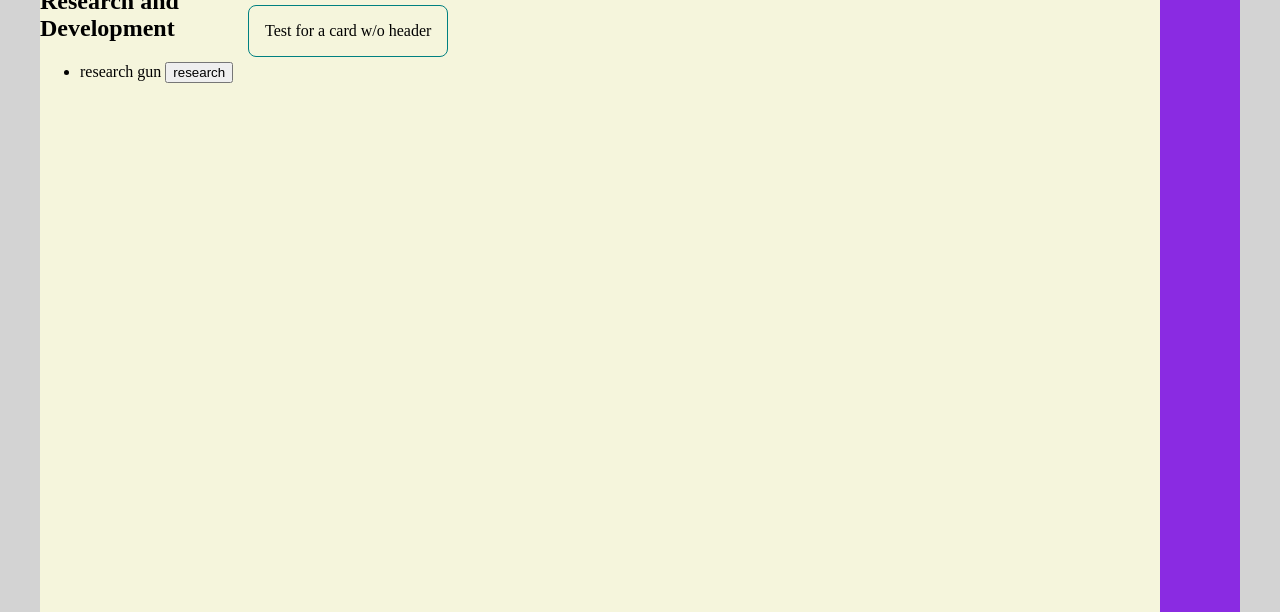
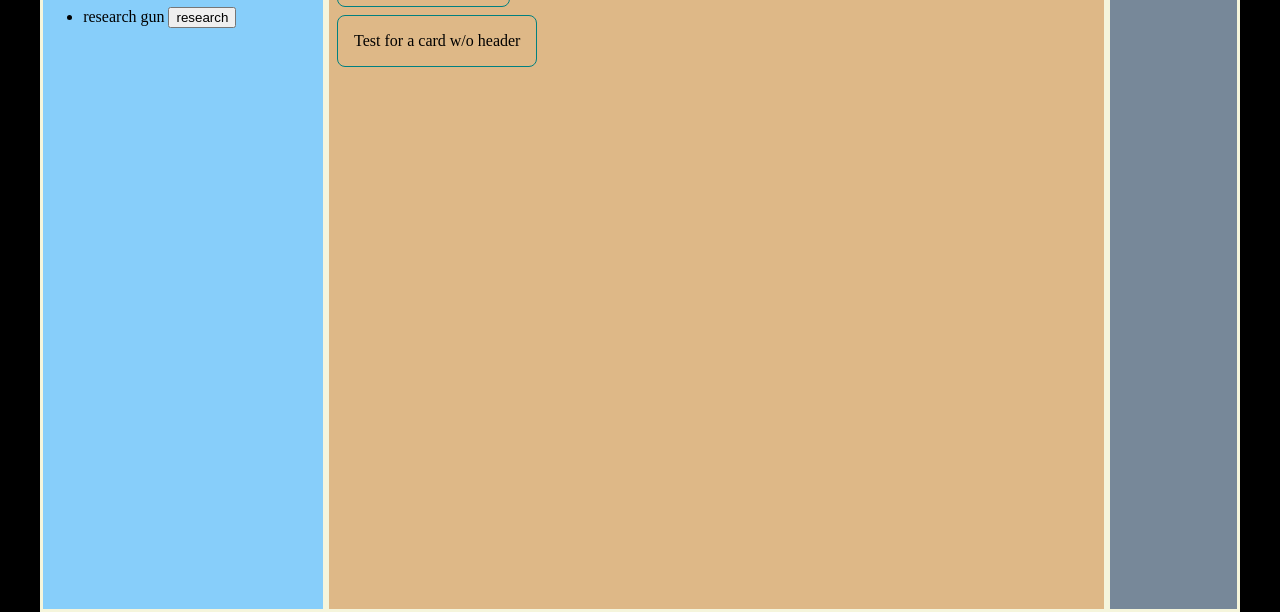
Before and after one commit to DrTrifonius/military-industry-tycoon, a plain HTML site: page index.html in a window 1280 px wide. Shown: the part 188-800 px from the top of the page. Drawn offline with Linux system fonts and the light colour scheme.

Commit message:
more grid testing

```diff
--- a/css/border.css
+++ b/css/border.css
@@ -5,4 +5,5 @@ div {
 	border-style: solid;
 	border-width: thin;
 	border-color: var(--dev-color);
+	border-radius: 10px;
 }
--- /dev/null
+++ b/css/grid/grid_grid.css
@@ -0,0 +1,28 @@
+
+@media only screen and (min-width: 900px) {
+	#content {
+		display: grid;
+		min-height: 100vh;
+		grid-template-areas:
+			"top top top"
+			"left main right"
+			"bottom bottom right";
+		grid-template-columns: auto 1fr auto;
+		grid-template-rows: auto 1fr auto;
+	}
+	#navbar {
+		grid-area: top;
+	}
+	#general_pane {
+		grid-area: left;
+	}
+	#detail_pane {
+		grid-area: main;
+	}
+	#right_bar {
+		grid-area: right;
+	}
+	#content > * {
+		margin: 0.2rem;
+	}
+}
--- /dev/null
+++ b/css/kleurboek.css
@@ -0,0 +1,16 @@
+:root {
+	background-color: black;
+}
+
+#navbar {
+	background-color: salmon;
+}
+#general_pane {
+	background-color: lightskyblue;
+}
+#detail_pane {
+	background-color: burlywood;
+}
+#right_pane {
+	background-color: lightslategrey;
+}
--- a/index.html
+++ b/index.html
@@ -14,9 +14,9 @@
 				<button>test</button>
 				<button>test 2</button>
 			</div>
-			<div id="general_pane" class="column"></div>
-			<div id="detail_pane" class="column-double"></div>
-			<div id="right_bar"></div>
+			<div id="general_pane"></div>
+			<div id="detail_pane"></div>
+			<div id="right_pane">Placeholder content</div>
 		</div>
 	</body>
 	<script type="module" src="/main.js"></script>
--- a/main.css
+++ b/main.css
@@ -1,4 +1,7 @@
 @import "/css/general.css";
+@import "/css/grid/grid_grid.css";
+@import "/css/kleurboek.css";
+/* @import "/css/border.css"; */
 /*#region constants*/
 :root {
 	--prim-color: teal;
@@ -8,40 +11,9 @@
 	--nav-color: aquamarine;
 }
 /*#endregion*/
-:root {
-	background-color: lightgray;
-}
 body {
 	margin: auto;
 	max-width: 1200px;
 	background-color: var(--bg-color);
+	height: 100vh;
 }
-@media only screen and (min-width: 900px) {
-	#content {
-		display: grid;
-		min-height: 100vh;
-
-		grid-template-areas:
-			"top top top"
-			"left main right"
-			"bottom bottom bottom";
-		grid-template-columns: auto 1fr auto;
-		grid-template-rows: auto 1fr auto;
-	}
-	#navbar {
-		grid-area: top;
-		background-color: var(--nav-color);
-	}
-	#general_pane {
-		grid-area: left;
-		max-width: 200px;
-	}
-	#detail_pane {
-		grid-area: main;
-	}
-	#right_bar {
-		grid-area: right;
-		background-color: blueviolet;
-		min-width: 5em;
-	}
-}
```
Also changed, not shown: css/grid/grid_flex.css (added, +11 -0 lines), css/grid/grid_table.css (added, +14 -0 lines).
